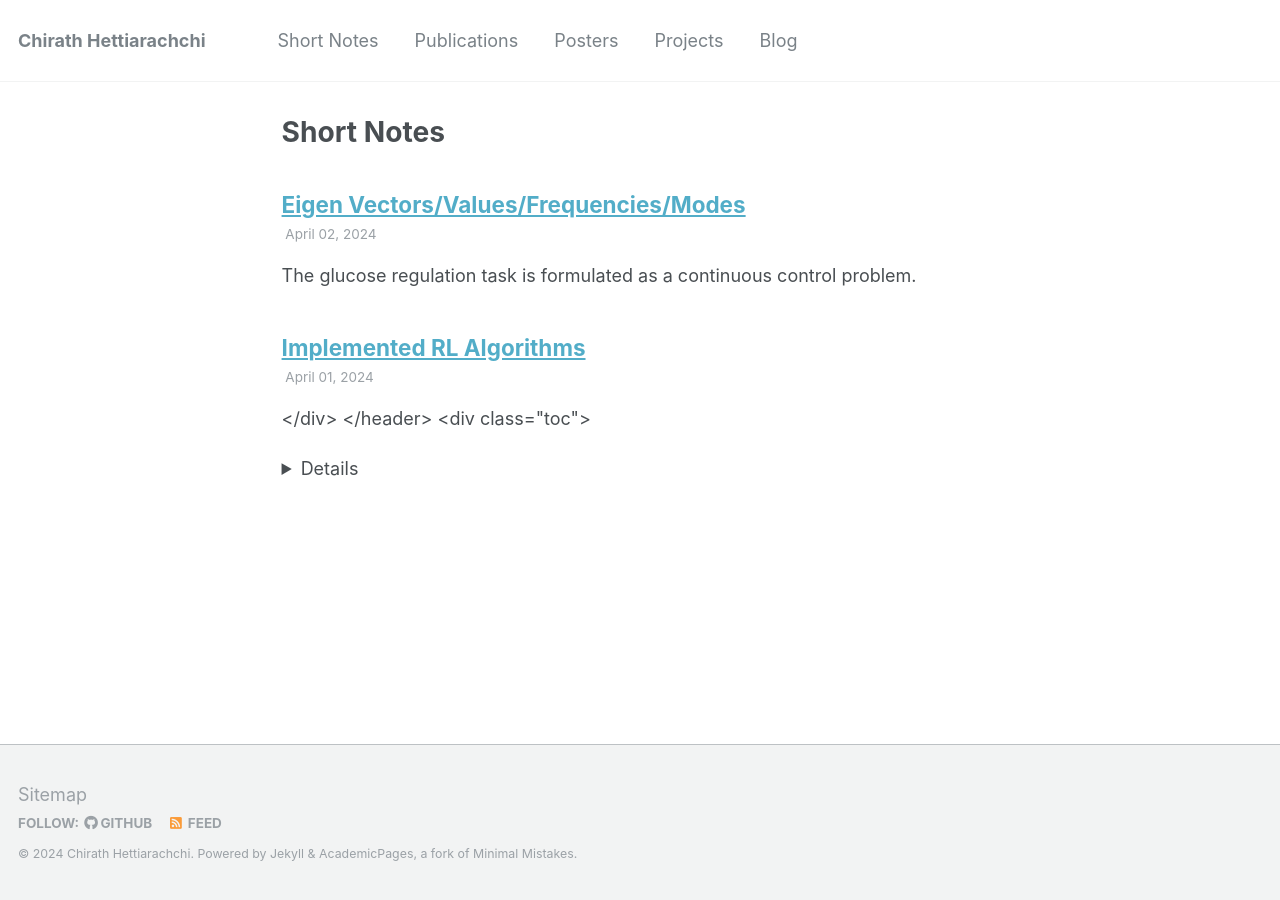
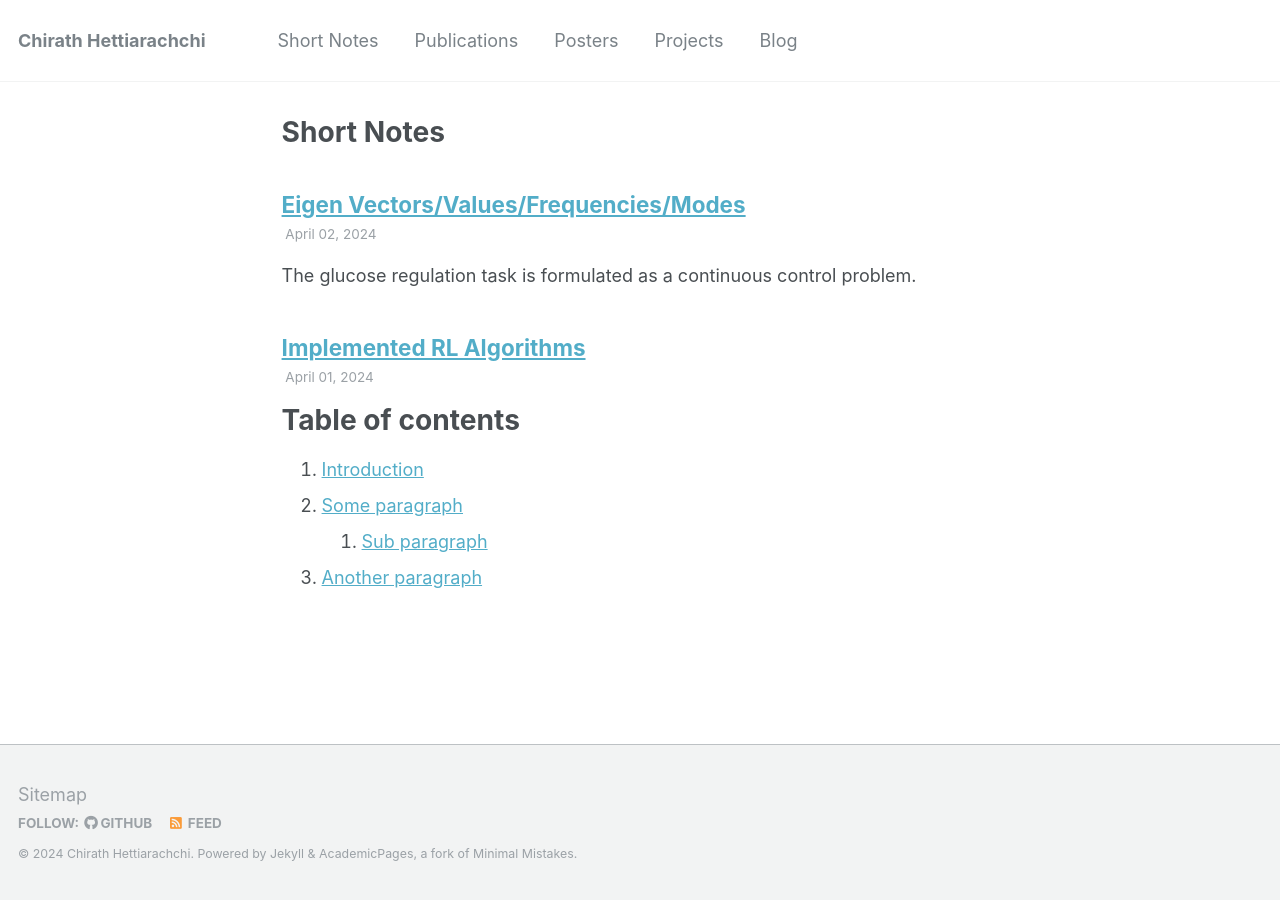
Before and after one commit to chirathyh/chirathyh.github.io, a Jekyll site: the page built from _pages/short-notes.html, in a window 1280 px wide. Built offline with Jekyll 4.4.1, drawn with Linux system fonts in a browser that asks for light colours.

Commit message:
Update 2024-04-01-RL-notes.md

```diff
--- a/_talks/2024-04-01-RL-notes.md
+++ b/_talks/2024-04-01-RL-notes.md
@@ -6,18 +6,14 @@ permalink: /talks/2024-04-01-RL-notes
 date: 2024-04-01
 ---
 
-</div>
-  </header> <div class="toc">
-    <details >
-        <summary accesskey="c" title="(Alt + C)">
-            <span class="details">Table of Contents</span>
-        </summary>
+# Table of contents
+1. [Introduction](#introduction)
+2. [Some paragraph](#paragraph1)
+    1. [Sub paragraph](#subparagraph1)
+3. [Another paragraph](#paragraph2)
 
-        <div class="inner">
-            <li><a href="#basic-concepts" aria-label="Basic Concepts">Basic Concepts</a></li>
-        </div>
-    </details>
-</div>
+## This is the introduction <a name="introduction"></a>
+Some introduction text, formatted in heading 2 style
 
 ## Basic Concepts.
 <a hidden class="anchor" aria-hidden="true" href="#basic-concepts">#</a>
```
